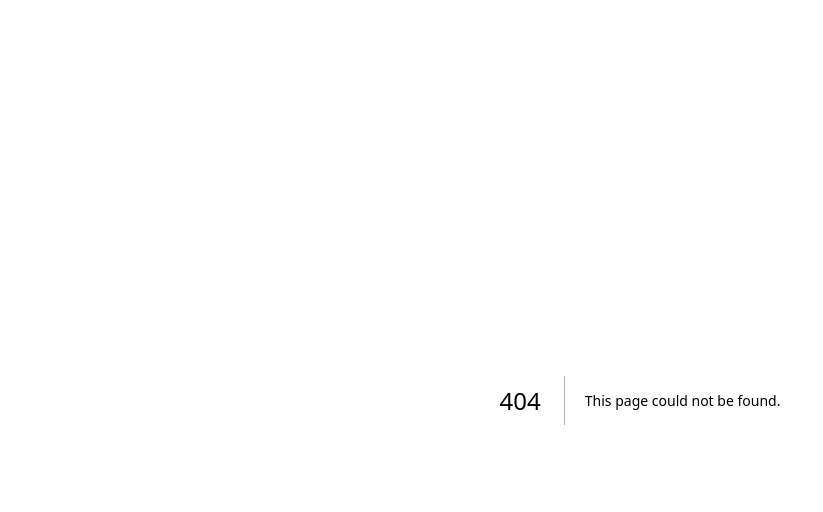
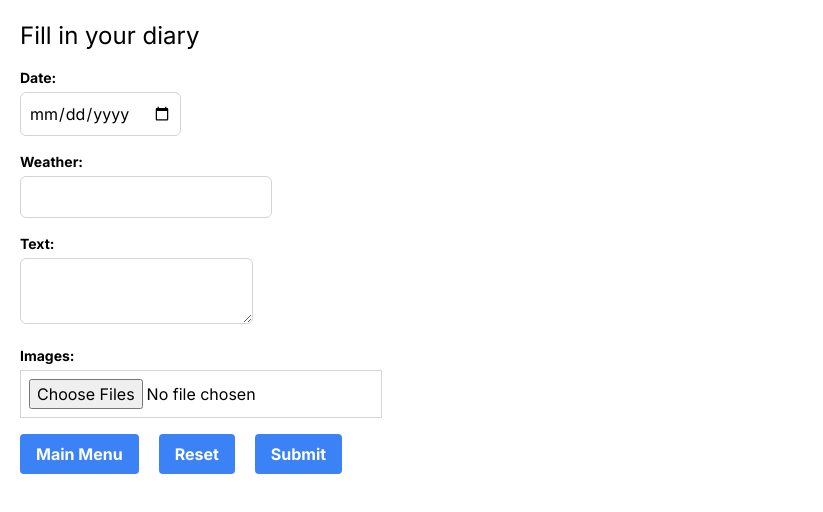
Before and after one commit to nsyifa/hci-2-diary, a Next.js app: page /create in a window 1280 px wide. Before the commit this address had no page. Shown: the top 512 px of the page, without its empty margins (0-823 px from the left). Built offline with nearby package versions, Linux system fonts and the light colour scheme.

Commit message:
add: create new diary entry page

```diff
--- /dev/null
+++ b/src/app/create/page.js
@@ -0,0 +1,163 @@
+"use client";
+import React, { useState, useEffect, useRef } from "react";
+import Link from "next/link";
+import { useRouter } from "next/navigation";
+import { usePreviewContext } from "@/context/ContextProvider";
+
+export default function Create() {
+  const router = useRouter();
+  const { preview, setPreview } = usePreviewContext();
+
+  const inputImages = useRef(preview.images || []);
+  const initialFormData = {
+    date: preview.date || "",
+    weather: preview.weather || "",
+    text: preview.text || "",
+    images: preview.images || [], // This will store the selected image file
+  };
+
+  const [formData, setFormData] = useState(initialFormData);
+
+  useEffect(() => {
+    // When the context preview data changes, update the form data state
+    setFormData({
+      date: preview.date || "",
+      weather: preview.weather || "",
+      text: preview.text || "",
+      images: preview.images || [], // Preserve the images already selected
+    });
+  }, [preview]);
+
+  const handleInputChange = (e) => {
+    const { name, value } = e.target;
+    setFormData({
+      ...formData,
+      [name]: value,
+    });
+  };
+
+  const handleImageChange = (e) => {
+    const imageFiles = Array.from(e.target.files);
+    setFormData({
+      ...formData,
+      images: imageFiles,
+    });
+  };
+
+  const handleReset = () => {
+    setFormData({
+      date: "",
+      weather: "",
+      text: "",
+      images: [],
+    });
+    if (inputImages.current) {
+      inputImages.current.value = "";
+      inputImages.current.type = "text";
+      inputImages.current.type = "file";
+    }
+  };
+
+  const handleSubmit = (event) => {
+    event.preventDefault();
+    console.log("Form Data:", formData);
+    setPreview(formData);
+    router.push("/preview");
+  };
+
+  return (
+    <div className="m-5">
+      <h1 className="text-2xl mb-4">Fill in your diary</h1>
+      <form onSubmit={handleSubmit}>
+        <div className="mb-4">
+          <label className="block text-sm font-bold mb-1">Date:</label>
+          <input
+            type="date"
+            name="date"
+            value={formData.date}
+            onChange={handleInputChange}
+            className="rounded-md p-2 border border-gray-300 focus:outline-none focus:border-blue-500"
+            required
+          />
+        </div>
+        <div className="mb-4">
+          <label className="block text-sm font-bold mb-1">Weather:</label>
+          <input
+            type="text"
+            name="weather"
+            value={formData.weather}
+            onChange={handleInputChange}
+            className="rounded-md p-2 border border-gray-300 focus:outline-none focus:border-blue-500"
+            required
+          />
+        </div>
+        <div className="mb-4">
+          <label className="block text-sm font-bold mb-1">Text:</label>
+          <textarea
+            name="text"
+            value={formData.text}
+            onChange={handleInputChange}
+            className="rounded-md p-2 border border-gray-300 focus:outline-none focus:border-blue-500"
+            required
+          ></textarea>
+        </div>
+        <div className="mb-4">
+          <label className="block text-sm font-bold mb-1">Images:</label>
+          <input
+            type="file"
+            name="images"
+            accept=".gif,.jpg,.jpeg,.png"
+            ref={inputImages}
+            onChange={handleImageChange}
+            className="p-2 border border-gray-300 focus:outline-none focus:border-blue-500"
+            multiple
+          />
+        </div>
+        {/* Image previews */}
+        <div className="mb-4">
+          {formData?.images?.length > 0 &&
+            formData?.images?.map((image, index) => {
+              if (image instanceof File || image instanceof Blob) {
+                return (
+                  <div>
+                    <img
+                      key={index}
+                      src={URL.createObjectURL(image)}
+                      alt={`Preview ${index}`}
+                      width="100" // Adjust the width as needed
+                      height="100" // Adjust the height as needed
+                    />
+                    <p>{image.name}</p>
+                  </div>
+                );
+              }
+            })}
+        </div>
+        <div className="flex justify-start gap-5">
+          <Link href="/">
+            <button
+              type="button"
+              className="bg-blue-500 hover:bg-blue-700 text-white font-bold py-2 px-4 rounded"
+            >
+              Main Menu
+            </button>
+          </Link>
+
+          <button
+            type="button"
+            className="bg-blue-500 hover:bg-blue-700 text-white font-bold py-2 px-4 rounded"
+            onClick={handleReset}
+          >
+            Reset
+          </button>
+          <button
+            type="submit"
+            className="bg-blue-500 hover:bg-blue-700 text-white font-bold py-2 px-4 rounded"
+          >
+            Submit
+          </button>
+        </div>
+      </form>
+    </div>
+  );
+}
```
